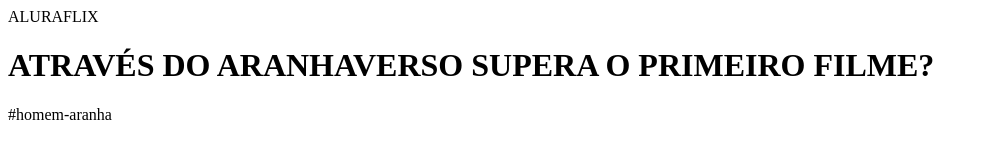
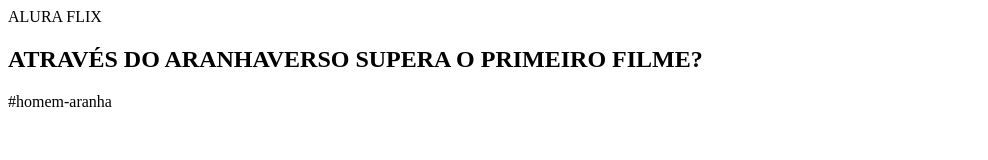
Before and after one commit to juliananogueiraa/catalogo-filmes, a plain HTML site: page index.html in a window 1280 px wide. Shown: the whole page, without its empty margins (0-988 px from the left). Drawn offline with Linux system fonts and the light colour scheme.

Commit message:
Update index.html

```diff
--- a/index.html
+++ b/index.html
@@ -3,20 +3,22 @@
 <head>
     <meta charset="UTF-8">
     <meta name="viewport" content="width=device-width, initial-scale=1.0">
-    <title>Catálogo de Filmes</title>
+    <title>Alura flix</title>
 <link rel="stylesheet"
   </head>
 <body>
   <header>
-    ALURAFLIX
+    ALURA FLIX
   </header>
  <main>
-    <h1>ATRAVÉS DO ARANHAVERSO SUPERA O PRIMEIRO FILME?</h1>
-    #homem-aranha
- </main>
+     <section>
+         <div class="Chamada-texto">
+            <h1>ATRAVÉS DO ARANHAVERSO SUPERA O PRIMEIRO FILME?</h1>
+             <p>#homem-aranha</p>
+         </div>
+     </section>
+</main>
  <footer>
-
  </footer>
-
 </body>
 </html>
```
